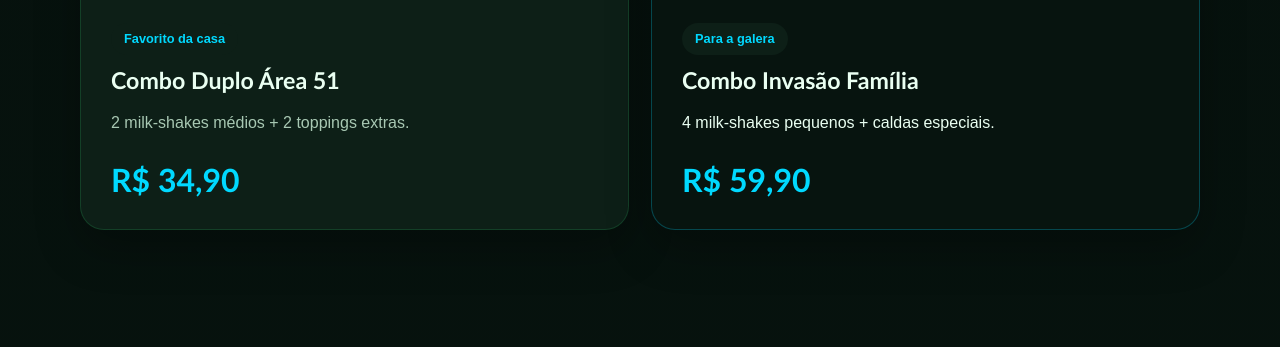
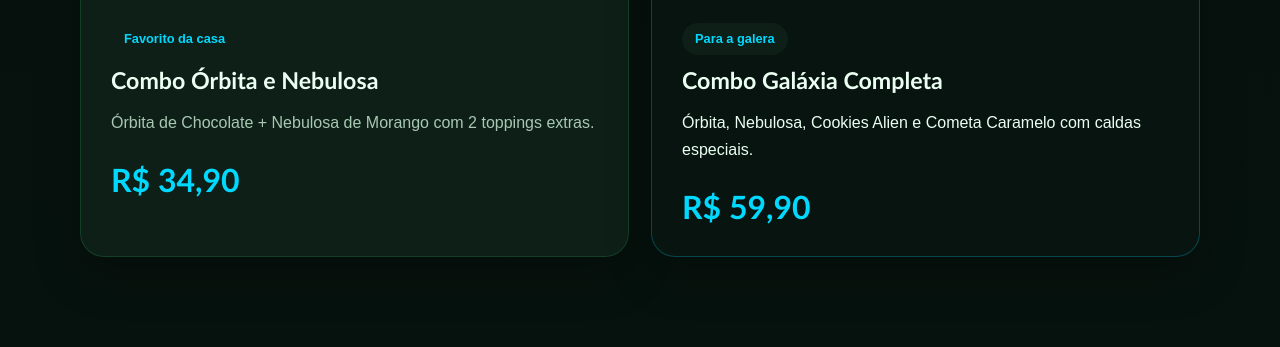
Before and after one commit to yuuaguiar/shakeup, a plain HTML site: page index.html in a window 1280 px wide. Shown: the part 2748-3095 px from the top of the page. Drawn offline with Linux system fonts and the light colour scheme.

Commit message:
content: align combos with featured flavors

```diff
--- a/index.html
+++ b/index.html
@@ -145,20 +145,20 @@
 
       <div class="combo-grid">
         <article class="combo-card">
-          <img src="img/combo-duplo.png" alt="Combo Duplo Área 51 com dois milk-shakes e toppings extras">
+          <img src="img/combo-duplo.png" alt="Combo Órbita e Nebulosa com os milk-shakes Órbita de Chocolate e Nebulosa de Morango">
           <div class="combo-content">
             <span class="combo-tag">Favorito da casa</span>
-            <h3>Combo Duplo Área 51</h3>
-            <p>2 milk-shakes médios + 2 toppings extras.</p>
+            <h3>Combo Órbita e Nebulosa</h3>
+            <p>Órbita de Chocolate + Nebulosa de Morango com 2 toppings extras.</p>
             <strong>R$ 34,90</strong>
           </div>
         </article>
         <article class="combo-card combo-card-featured">
-          <img src="img/combo-familia.png" alt="Combo Invasão Família com quatro milk-shakes e caldas especiais">
+          <img src="img/combo-familia.png" alt="Combo Galáxia Completa com Órbita de Chocolate, Nebulosa de Morango, Cookies Alien e Cometa Caramelo">
           <div class="combo-content">
             <span class="combo-tag">Para a galera</span>
-            <h3>Combo Invasão Família</h3>
-            <p>4 milk-shakes pequenos + caldas especiais.</p>
+            <h3>Combo Galáxia Completa</h3>
+            <p>Órbita, Nebulosa, Cookies Alien e Cometa Caramelo com caldas especiais.</p>
             <strong>R$ 59,90</strong>
           </div>
         </article>
```
